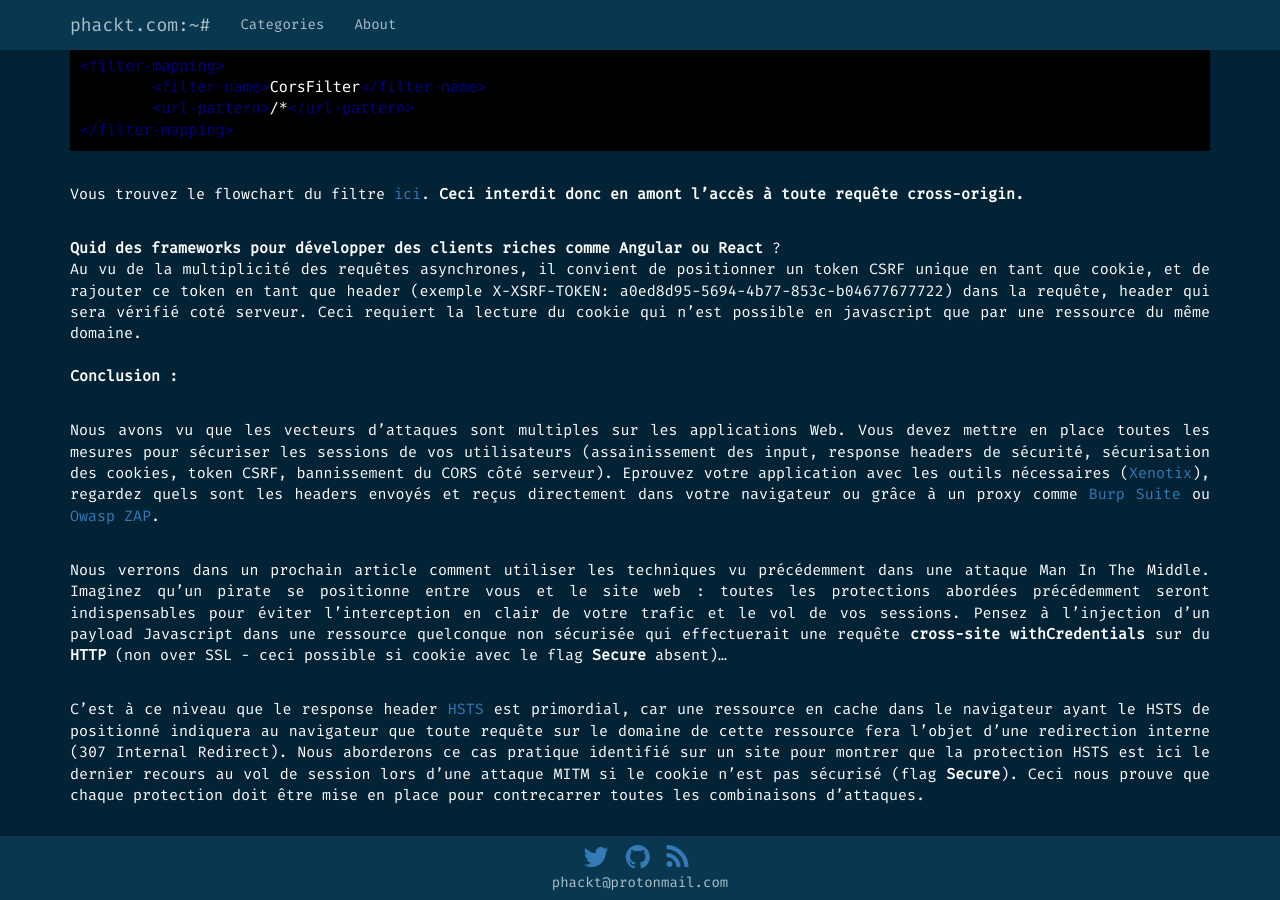
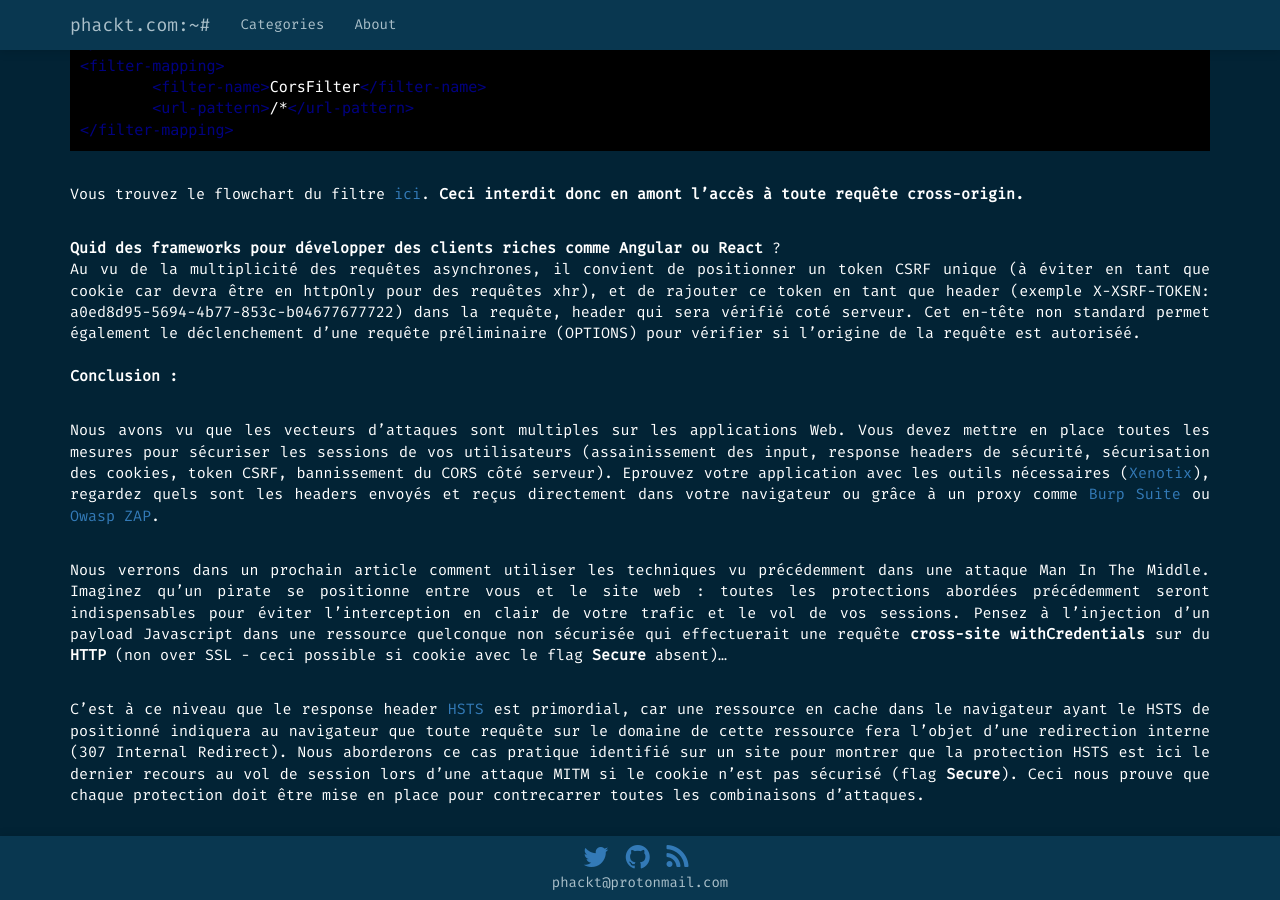
Before and after one commit to phackt/phackt.github.io, a Jekyll site: the page built from _posts/2016-08-20-xss-cors-csrf-partie-3-cors-csrf.markdown, in a window 1280 px wide and 900 px high, scrolled down 5713 px. Built offline with Jekyll 4.4.1, drawn with Linux system fonts in a browser that asks for light colours; nearby versions of some CDN libraries; some web fonts are replaced; comment, search, counter and statistics services are not loaded.

Commit message:
Update 2016-08-20-xss-cors-csrf-partie-3-cors-csrf.markdown

```diff
--- a/_posts/2016-08-20-xss-cors-csrf-partie-3-cors-csrf.markdown
+++ b/_posts/2016-08-20-xss-cors-csrf-partie-3-cors-csrf.markdown
@@ -149,7 +149,7 @@ Vous trouvez le flowchart du filtre [ici](http://tomcat.apache.org/tomcat-8.0-do
 **Ceci interdit donc en amont l’accès à toute requête cross-origin.**
 
 **Quid des frameworks pour développer des clients riches comme Angular ou React** ?
-Au vu de la multiplicité des requêtes asynchrones, il convient de positionner un token CSRF unique en tant que cookie, et de rajouter ce token en tant que header (exemple X-XSRF-TOKEN: a0ed8d95-5694-4b77-853c-b04677677722) dans la requête, header qui sera vérifié coté serveur. Ceci requiert la lecture du cookie qui n'est possible en javascript que par une ressource du même domaine.
+Au vu de la multiplicité des requêtes asynchrones, il convient de positionner un token CSRF unique (à éviter en tant que cookie car devra être en httpOnly pour des requêtes xhr), et de rajouter ce token en tant que header (exemple X-XSRF-TOKEN: a0ed8d95-5694-4b77-853c-b04677677722) dans la requête, header qui sera vérifié coté serveur. Cet en-tête non standard permet également le déclenchement d'une requête préliminaire (OPTIONS) pour vérifier si l'origine de la requête est autoriséé.
 <br />
 **Conclusion :**
 
```
